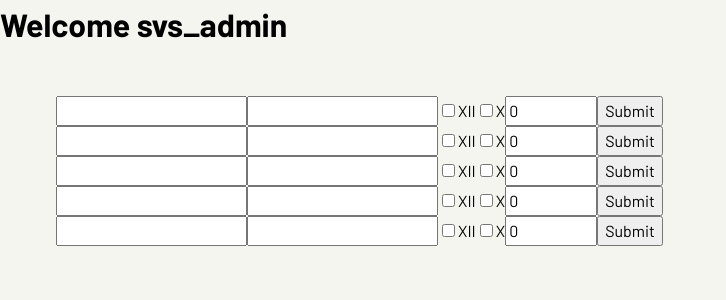
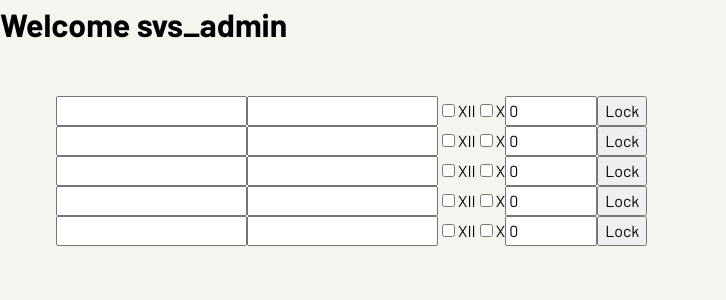
Before and after one commit to VISHANN/svs, a Next.js app: page /admin in a window 1280 px wide. Shown: the top 300 px of the page, without its empty margins (0-726 px from the left). Built offline with nearby package versions, Linux system fonts and the light colour scheme.

Commit message:
add toggleLock function

```diff
--- a/src/pages/admin.js
+++ b/src/pages/admin.js
@@ -4,6 +4,7 @@ export default function Admin() {
   const initialState = [];
   for ( let i=0; i < totalEntries ; i++) {
     initialState.push({
+      isLocked: false,
       name: "",
       fatherName: "",
       percentage: 0, // can be a number too
@@ -35,6 +36,14 @@ export default function Admin() {
     submitRecord(formData);
   }
 
+  function toggleLock(index) {
+    const tempState = [...state];
+    tempState[index] = {
+      ...tempState[index],
+      isLocked: !tempState[index].isLocked,
+    }
+    setState(tempState);
+  }
   return(
     <main>
       <h1>Welcome svs_admin</h1>
@@ -46,6 +55,7 @@ export default function Admin() {
                 index={index}
                 data={record}
                 handleChange={handleChange}
+                toggleLock={toggleLock}
               />)
           )}
         </form>
@@ -61,7 +71,7 @@ export default function Admin() {
   )
 }
 
-function InputRow({ data, handleChange, index }) {
+function InputRow({ data, handleChange, index, toggleLock }) {
   return (
     <div className="inline-form">
       <input
@@ -113,7 +123,9 @@ function InputRow({ data, handleChange, index }) {
         min={0}
         max={100}/>
 
-      <button>Submit</button>
+      <button onClick={() => toggleLock(index)}>
+        {data.isLocked ? "Unlock" : "Lock"}
+      </button>
     </div>
   )
 }
```
